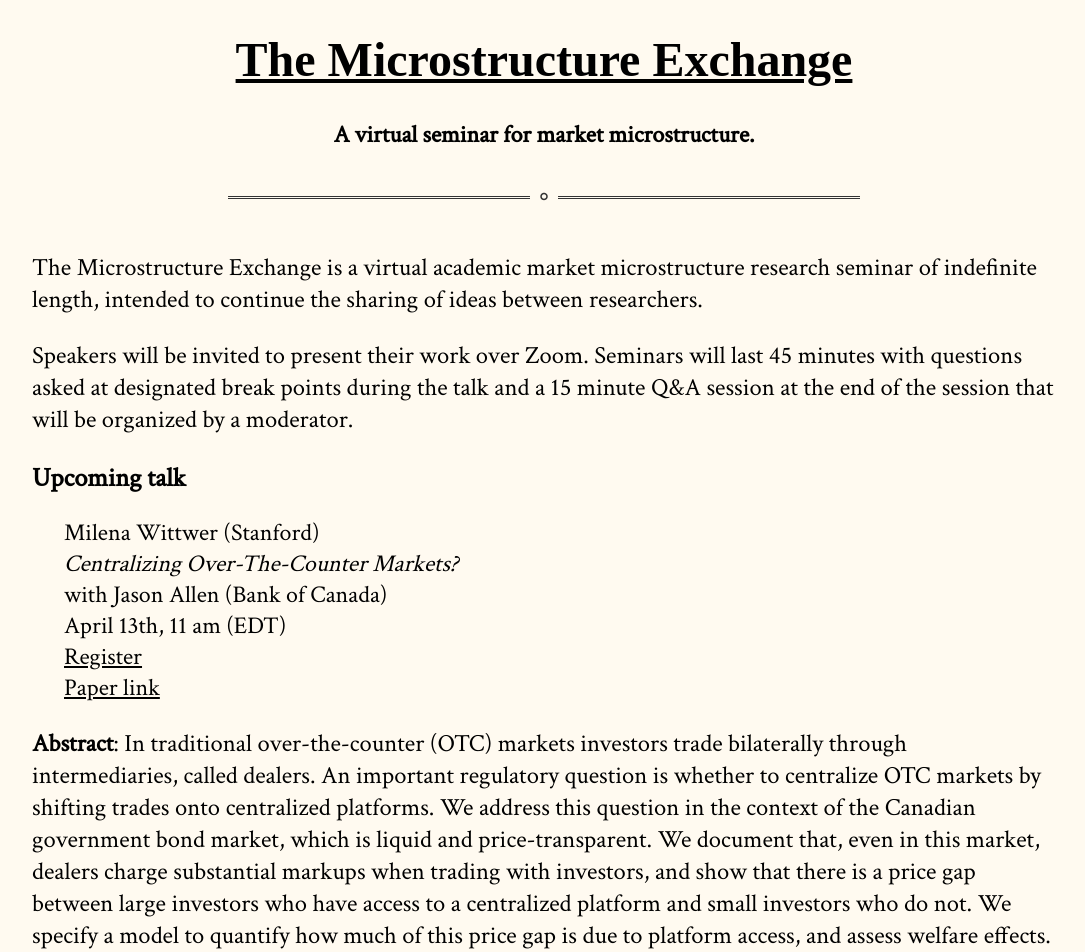
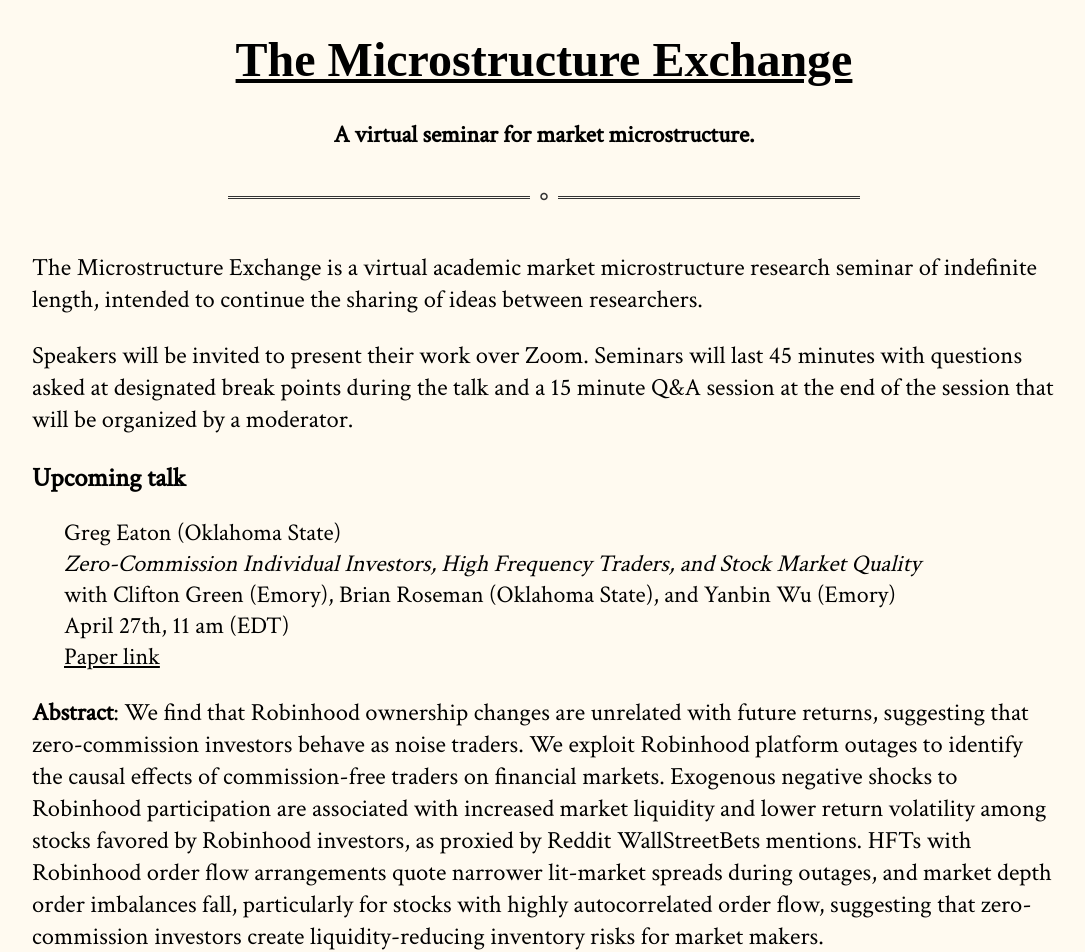
Before and after one commit to cpfiffer/microstructure.exchange, a Jekyll site: the page built from index.md, in a window 1280 px wide and 1400 px high. Shown: the top 952 px of the window, without its empty margins (96-1181 px from the left). Built offline with Jekyll 4.4.1, drawn with Linux system fonts in a browser that asks for light colours; some web fonts are replaced; some of the changed text lies outside the part shown.

Commit message:
Add Greg Eaton info

```diff
--- a/_config.yml
+++ b/_config.yml
@@ -11,13 +11,13 @@ github:
   owner_name: Cameron Pfiffer
 
 speaker-info:
-  speaker-name: Milena Wittwer (Stanford)
-  speaker-paper: "Centralizing Over-The-Counter Markets?"
-  coauthors: "Jason Allen (Bank of Canada)"
-  speaker-date: April 13th, 11 am (EDT)
+  speaker-name: Greg Eaton (Oklahoma State)
+  speaker-paper: "Zero-Commission Individual Investors, High Frequency Traders, and Stock Market Quality"
+  coauthors: "Clifton Green (Emory), Brian Roseman (Oklahoma State), and Yanbin Wu (Emory)"
+  speaker-date: April 27th, 11 am (EDT)
   # discussant: "Gideon Saar (Cornell University)"
-  paper-link: https://web.stanford.edu/~wittwer/files/JMP_Milena_Wittwer.pdf
-  webinar-link: https://stockholmuniversity.zoom.us/meeting/register/u5Epce2rpjwqHNfw17rE5K4TEUyzEdsQ37oo
+  paper-link: https://papers.ssrn.com/sol3/papers.cfm?abstract_id=3776874
+  # webinar-link: https://stockholmuniversity.zoom.us/meeting/register/u5Epce2rpjwqHNfw17rE5K4TEUyzEdsQ37oo
   # slides-link: /slides/Seminar-Symposium-Copeland-Duffie-Yang-MicrostructureExchangetex.pdf
 
 # 2021 Winter lineup
@@ -26,6 +26,6 @@ speaker-info:
 # March 16 - Liyan Yang
 # March 30 - Zhaogang Song
 # April 13 - Milena Wittwer
-# April 27 - Stacey Jacobsen
+# April 27 - Greg Eaton (Oklahoma State)
 # May 11 - Carole Comerton-Forde
 # May 25 - Vincent Maurin
--- a/index.md
+++ b/index.md
@@ -18,7 +18,7 @@ Speakers will be invited to present their work over Zoom. Seminars will last 45
 
 {% include upcoming-speaker.html %}
 
-**Abstract**: In traditional over-the-counter (OTC) markets investors trade bilaterally through intermediaries, called dealers. An important regulatory question is whether to centralize OTC markets by shifting trades onto centralized platforms. We address this question in the context of the Canadian government bond market, which is  liquid and price-transparent. We document that, even in this market, dealers charge substantial markups when trading with investors, and show that there is a price gap between large investors who have access to a centralized platform and small investors who do not. We specify a model  to quantify how much of this price gap is due to platform access, and assess welfare effects. The model predicts that not all investors would use the platform, even if platform access were universal. Nevertheless, the price gap between small and large investors would close by 35-52%. Further, welfare would increase by 9-30%  because more trades go via dealers who have high values to trade, for instance, because they seek to sell their inventory.
+**Abstract**: We find that Robinhood ownership changes are unrelated with future returns, suggesting that zero-commission investors behave as noise traders. We exploit Robinhood platform outages to identify the causal effects of commission-free traders on financial markets. Exogenous negative shocks to Robinhood participation are associated with increased market liquidity and lower return volatility among stocks favored by Robinhood investors, as proxied by Reddit WallStreetBets mentions. HFTs with Robinhood order flow arrangements quote narrower lit-market spreads during outages, and market depth order imbalances fall, particularly for stocks with highly autocorrelated order flow, suggesting that zero-commission investors create liquidity-reducing inventory risks for market makers.
 
 
 ## Calendar
@@ -47,6 +47,7 @@ Email [contact@microstructure.exchange](mailto:contact@microstructure.exchange)
 
 ## Past talks
 
+- Milena Wittwer ([recording](https://youtu.be/p5VFkRAagsU) and [paper](papers/FedUncompetitivePricing_20210324.pdf))
 - Zhaogang Song ([recording](https://www.youtube.com/watch?v=WEU5VrPL_ys) and [paper](papers/FedUncompetitivePricing_20210324.pdf))
 - Darrell Duffie ([recording](https://youtu.be/BI8LQk0K7qY), [paper](papers/CopelandDuffieYangJan30_review.pdf), and [slides](/slides/Seminar-Symposium-Copeland-Duffie-Yang-MicrostructureExchangetex.pdf))
 - Joel Hasbrouck ([recording](https://youtu.be/lABdveHMHTk), [paper](https://papers.ssrn.com/sol3/papers.cfm?abstract_id=3521531), and [slides](/slides/Hasbrouck-Levich Network Microstructure Workshop.pptx))
```
